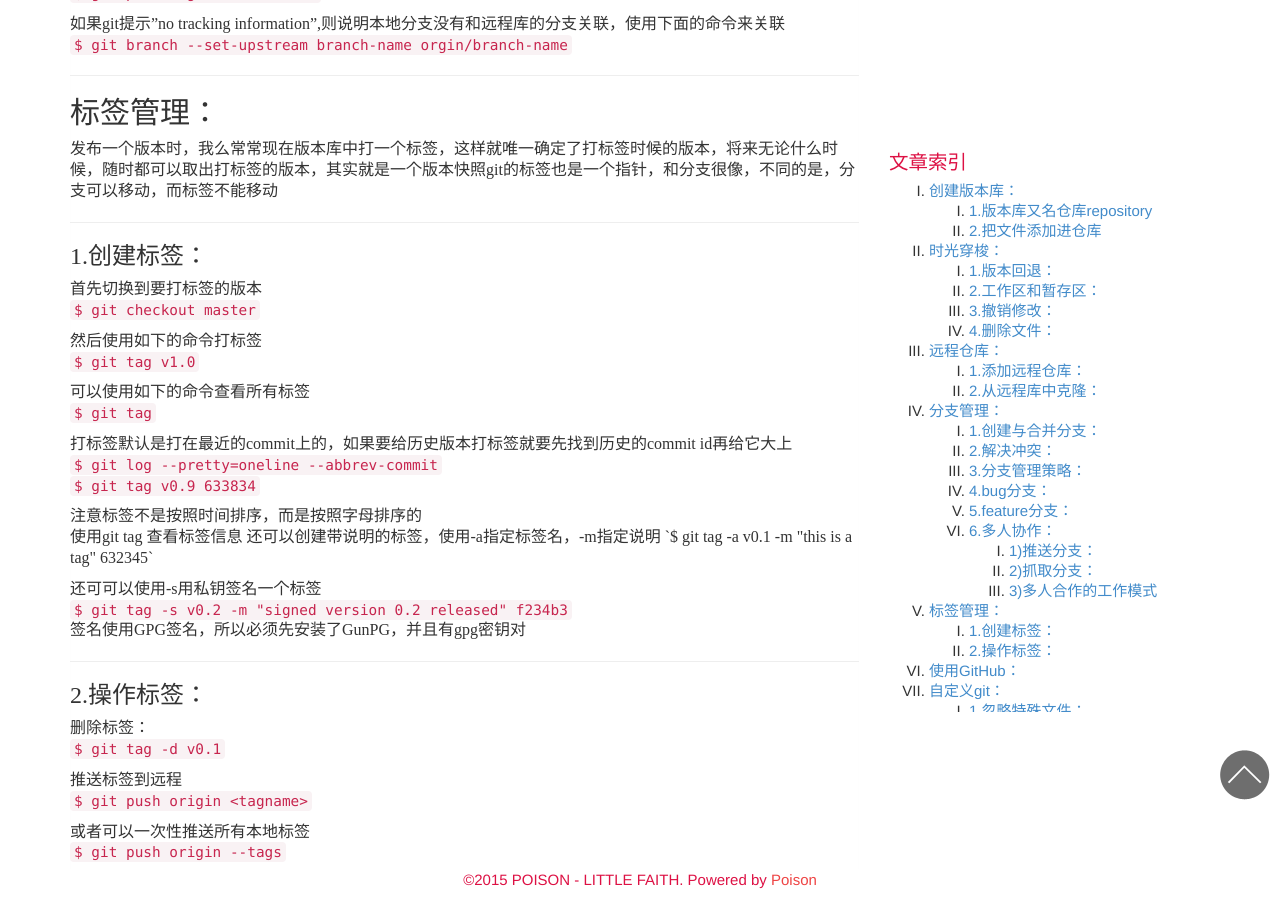
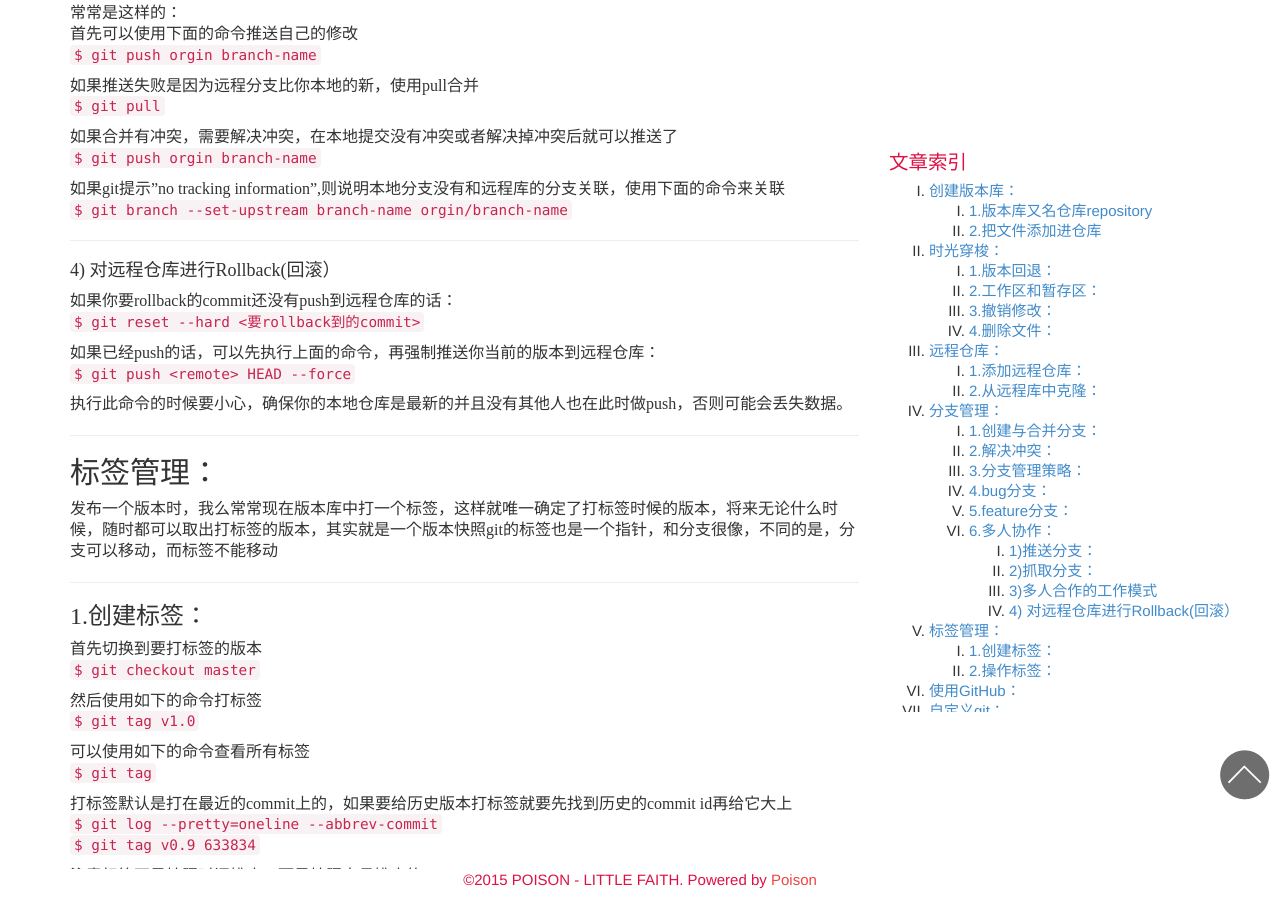
Before and after one commit to nosiop/nosiop.github.io, a Jekyll site: the page built from _posts/2015-06-24-git-summary.md, in a window 1280 px wide and 900 px high, scrolled down 6061 px. Built offline with Jekyll 4.4.1, drawn with Linux system fonts in a browser that asks for light colours; comment, search, counter and statistics services are not loaded; some of the changed text lies outside the part shown.

Commit message:
update git-summary and ubuntu-email

```diff
--- a/_posts/2015-06-24-git-summary.md
+++ b/_posts/2015-06-24-git-summary.md
@@ -90,6 +90,14 @@
 `$ git reset HEAD file`
 这条命令是在提交到暂存区之后又后悔了，使用它使文件恢复到版本库的状态
 即使工作区的状态恢复到上次commit时候的状态
+
+如果你要rollback的commit还没有push到远程仓库的话：
+`$ git reset --hard <要rollback到的commit>`
+
+如果已经push的话，可以先执行上面的命令，再强制推送你当前的版本到远程仓库：
+`$ git push <remote> HEAD --force`
+
+执行此命令的时候要小心，确保你的本地仓库是最新的并且没有其他人也在此时做push，否则可能会丢失数据。
 
 ---
 
@@ -296,6 +304,8 @@
 来下来之后，常常会有合并冲突，需要手动解决
 解决后再push就好了
 
+---
+
 ####3)多人合作的工作模式
 常常是这样的：
 首先可以使用下面的命令推送自己的修改
@@ -309,6 +319,17 @@
 
 如果git提示"no tracking information",则说明本地分支没有和远程库的分支关联，使用下面的命令来关联
 `$ git branch --set-upstream branch-name orgin/branch-name`
+
+---
+
+####4) 对远程仓库进行Rollback(回滚）
+如果你要rollback的commit还没有push到远程仓库的话：
+`$ git reset --hard <要rollback到的commit>`
+
+如果已经push的话，可以先执行上面的命令，再强制推送你当前的版本到远程仓库：
+`$ git push <remote> HEAD --force`
+
+执行此命令的时候要小心，确保你的本地仓库是最新的并且没有其他人也在此时做push，否则可能会丢失数据。
 
 -------------------------------------------------------------------------------
 
```
Also changed, not shown: _posts/2015-08-12-ubuntu-email.md (added, +76 -0 lines).
